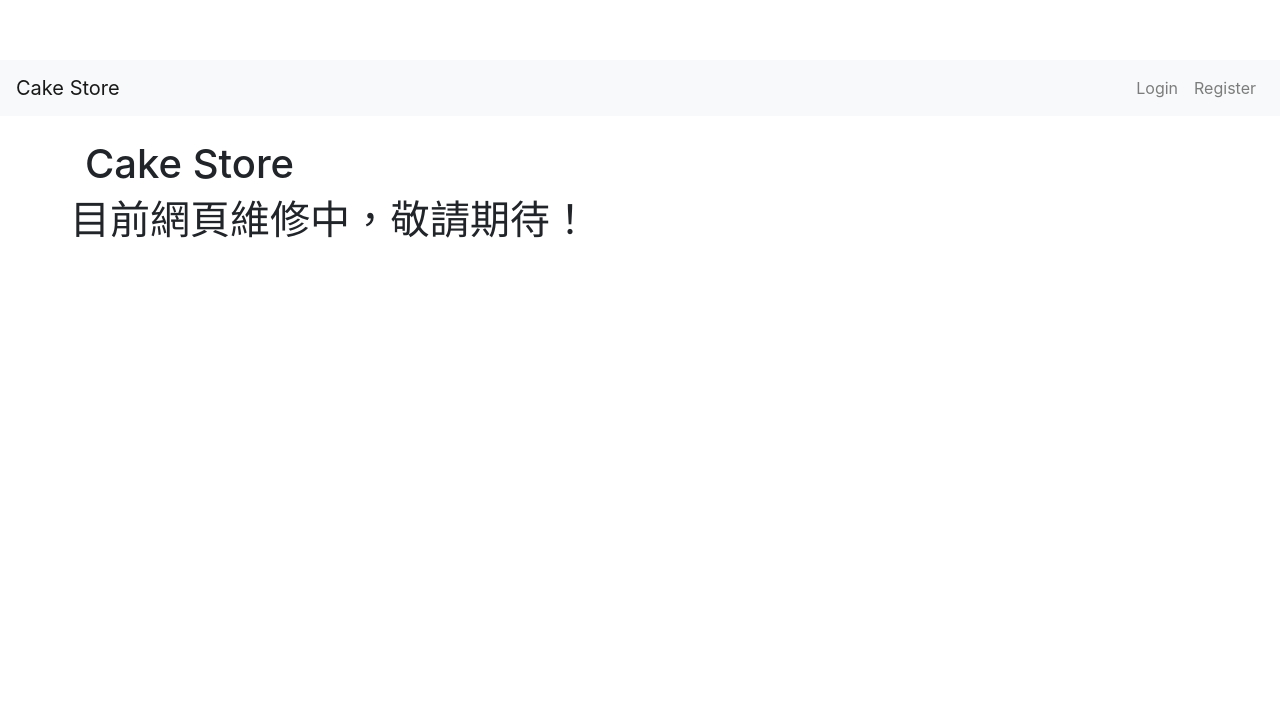
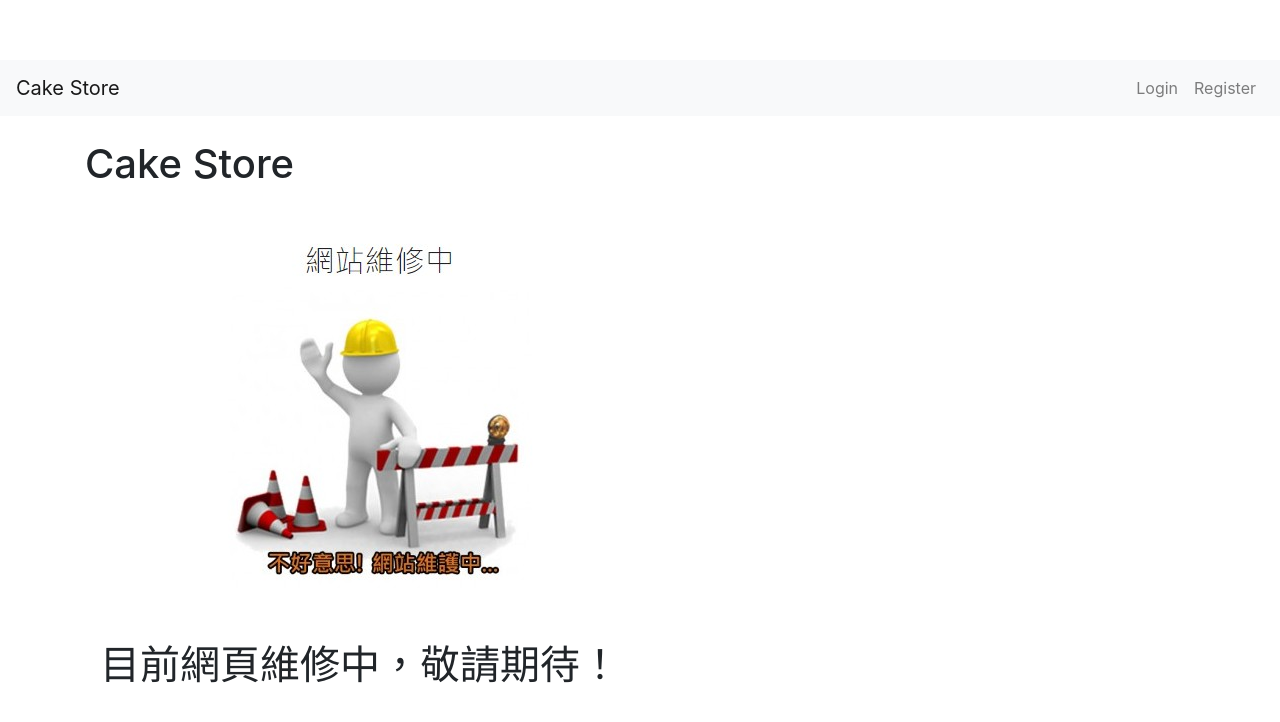
Before and after one commit to kingian1215/MyCakeStore, a Django app: page /news/ in a window 1280 px wide. Shown: the top 722 px of the page. Run offline with Django 4.2, Linux system fonts and the light colour scheme; some libraries are stand-ins or nearby versions.

Commit message:
Add files via upload

```diff
--- a/shop/templates/shop/news.html
+++ b/shop/templates/shop/news.html
@@ -1,10 +1,18 @@
 {% extends 'shop/base.html' %}
 
 {% block title %}Home - Cake Store{% endblock %}
-
+{% load static %}
 {% block content %}
     <h1>Cake Store</h1>
-    <div class="row">
-<h1>目前網頁維修中，敬請期待！</h1>
+    <div class ="col-md-12" >
+        <div style="width: 100%; height: 100%; object-position: center; object-fit: cover;">
+            <img src="{% static 'img/stop.jpg' %}" alt="stop">
+        </div>
+        <div >
+            <p> <h1>目前網頁維修中，敬請期待！</h1></p>
+        </div>
+
+
+
     </div>
 {% endblock %}
```
